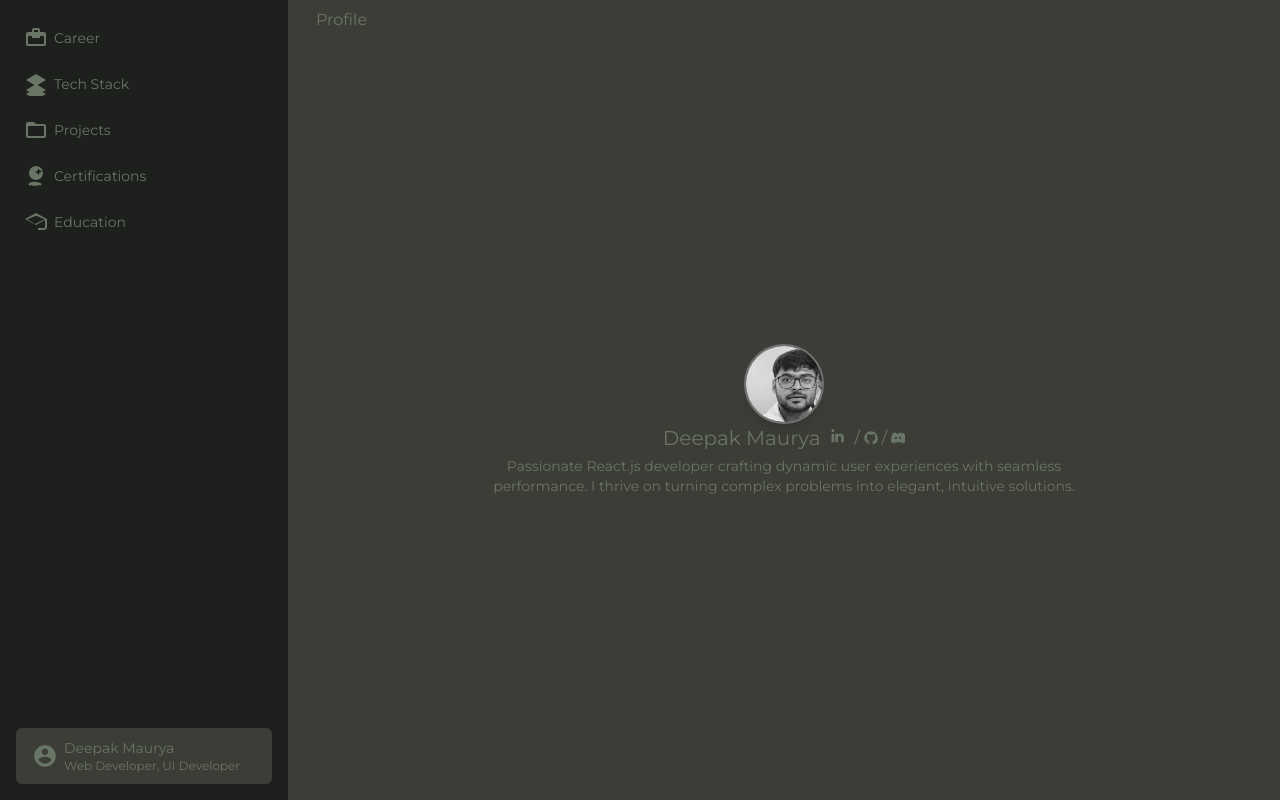
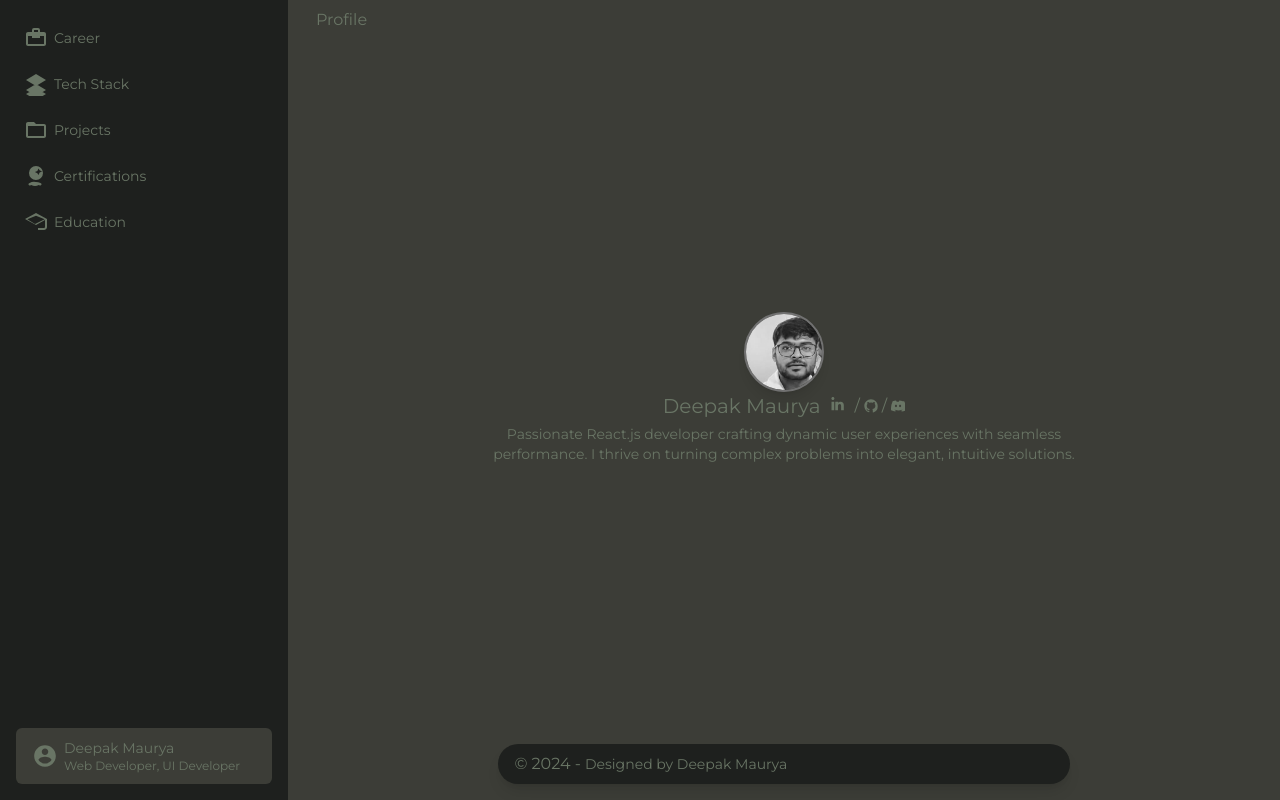
Before and after one commit to thedeepakmaurya/portfolionext, a Next.js app: page / in a window 1280 px wide. Built offline with nearby package versions, Linux system fonts and the light colour scheme.

Commit message:
footer added

```diff
--- a/src/components/SideNav.jsx
+++ b/src/components/SideNav.jsx
@@ -108,7 +108,7 @@ const Sidenav = ({ children }) => {
         ></div>
       )}
 
-      <div className="flex flex-col flex-1 max-w-[100vw]">
+      <div className="flex flex-col overflow-y-auto flex-1 max-w-[100vw]">
         <header className="sticky top-0 px-5 py-2 z-10">
           <h1 className="flex justify-between">
             <div className="flex items-center gap-2">
@@ -160,7 +160,13 @@ const Sidenav = ({ children }) => {
           </h1>
         </header>
         {/* main content */}
-        <main className="flex-1 p-5 overflow-y-auto">{children}</main>
+        <main className="flex-1 p-5">{children}</main>
+
+        <footer className="flex justify-center px-5 py-2 mb-2">
+          <div className="bg-secondary rounded-full shadow-lg xl:w-[60%] w-full py-2 px-4 ">
+            <h1>{'\u00a9'} 2024 - <span className="text-sm">Designed by <Link href="/">Deepak Maurya</Link></span></h1>
+          </div>
+        </footer>
       </div>
     </div>
   );
```
